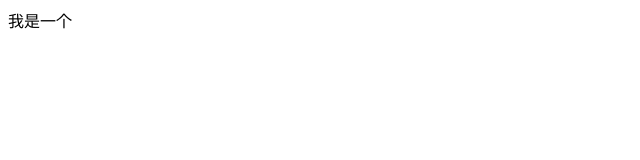
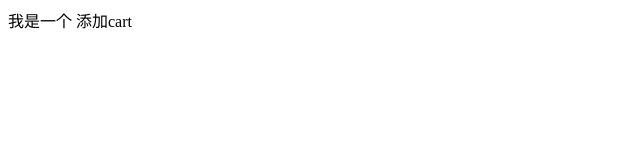
Before and after one commit to langren09/961995.github.io, a plain HTML site: page index.html in a window 1280 px wide. Shown: the full height of the page, 0-640 px from the left. Drawn offline with Linux system fonts and the light colour scheme.

Commit message:
添加了cart

```diff
--- a/index.html
+++ b/index.html
@@ -1 +1,2 @@
-<div>我是一个</div>
+<div>我是一个</d>
+添加cart
```
